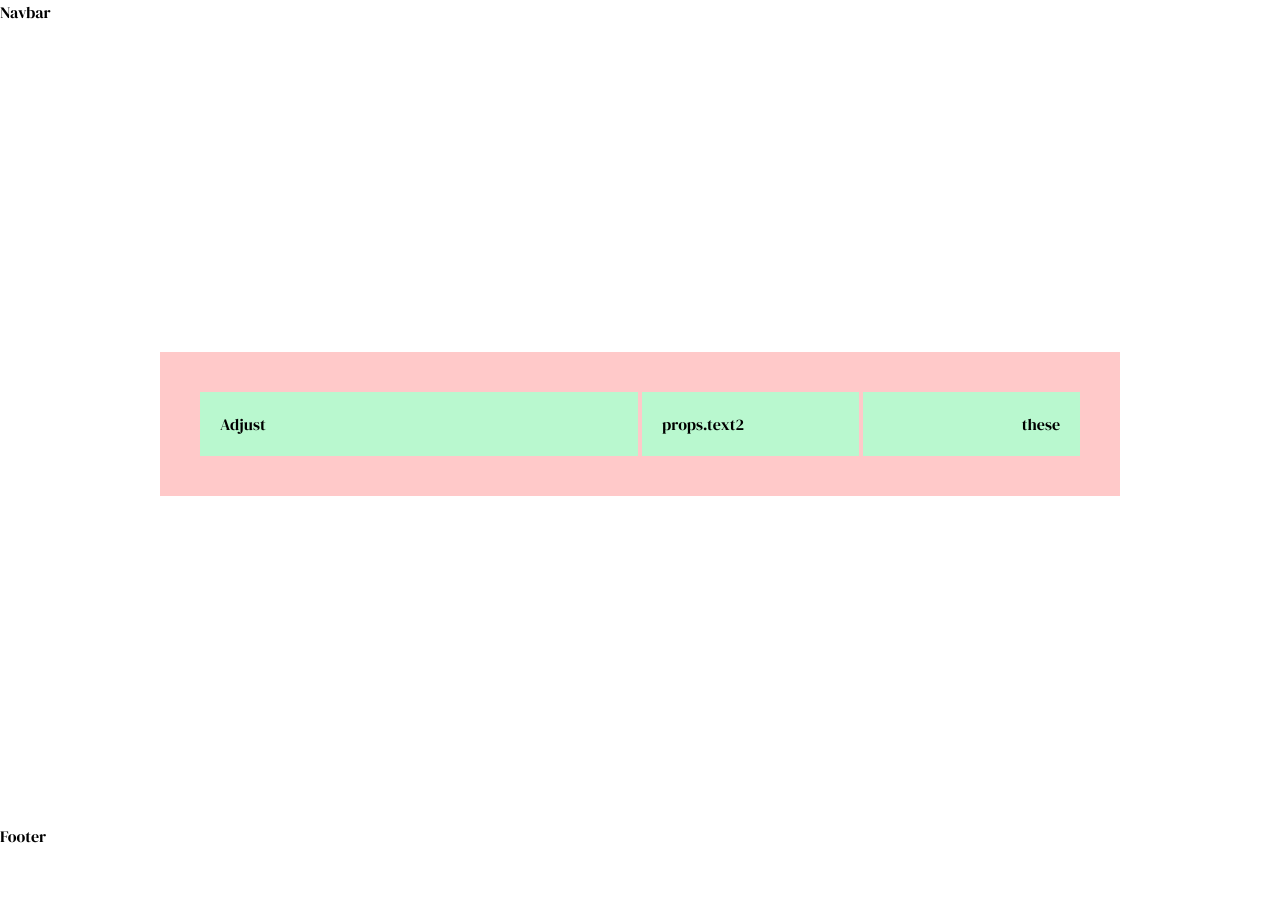
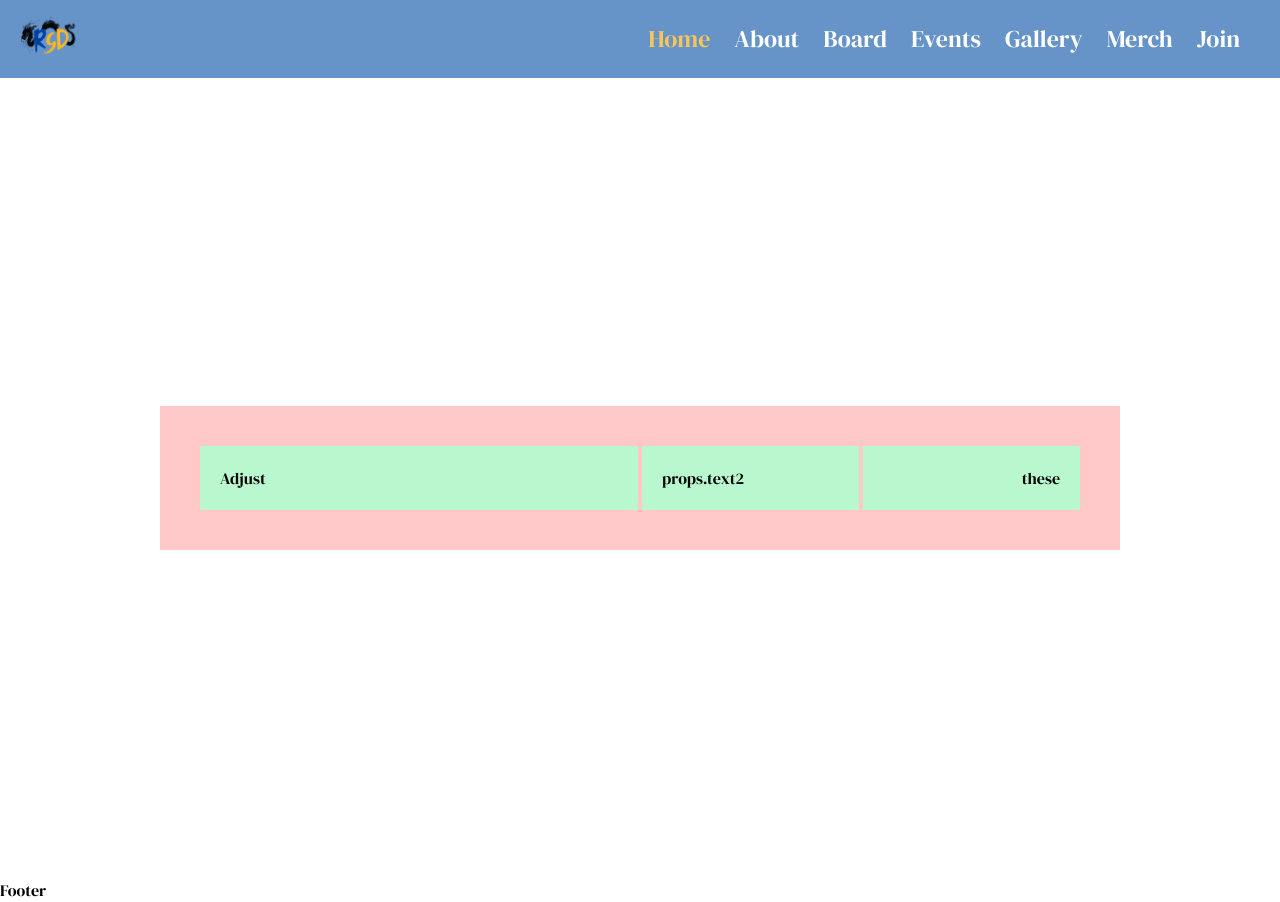
Before and after one commit to acm-ucr/rsd-website, a Next.js app: page / in a window 1280 px wide. Before the commit the page ends 848 px from the top, so only its background shows below. Built offline with nearby package versions, Linux system fonts and the light colour scheme.

Commit message:
created navbar

```diff
--- a/src/components/Navbar.tsx
+++ b/src/components/Navbar.tsx
@@ -1,5 +1,30 @@
+"use client";
+import Link from "next/link";
+import Image from "next/image";
+import logo from "@/public/RSDLogo.webp";
+import { items } from "@/data/NavbarData";
+import { usePathname } from "next/navigation";
+
 const Navbar = () => {
-  return <div>Navbar</div>;
+  const pathname = usePathname();
+  return (
+    <div className="flex w-full items-center justify-between bg-[#6694C9] px-5 py-4">
+      <Image src={logo} alt="RSD Logo" className="w-1/20" />
+      <div className="mx-5 grid grid-flow-col gap-6 text-2xl text-white">
+        {items.map(({ name, link }) => (
+          <Link
+            key={name}
+            href={link}
+            className={`${
+              pathname === link ? "text-[#F7C55B]" : "hover:text-gray-300"
+            }`}
+          >
+            {name}
+          </Link>
+        ))}
+      </div>
+    </div>
+  );
 };
 
 export default Navbar;
--- a/src/data/NavbarData.ts
+++ b/src/data/NavbarData.ts
@@ -0,0 +1,9 @@
+export const items = [
+  { name: "Home", link: "/" },
+  { name: "About", link: "/about" },
+  { name: "Board", link: "/board" },
+  { name: "Events", link: "/events" },
+  { name: "Gallery", link: "/gallery" },
+  { name: "Merch", link: "/store" },
+  { name: "Join", link: "/join" },
+];
```
